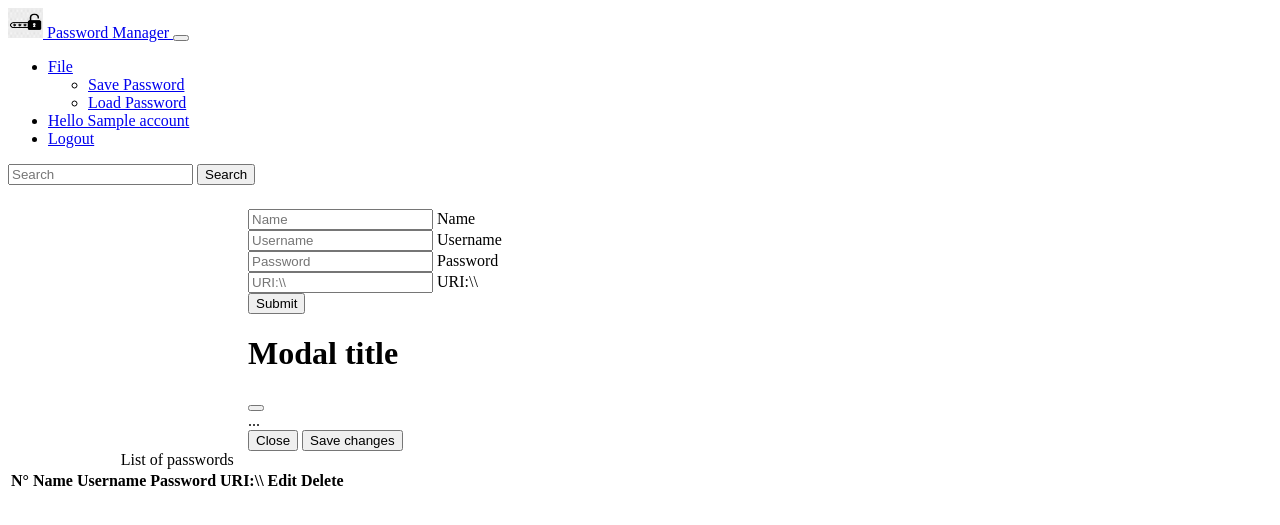
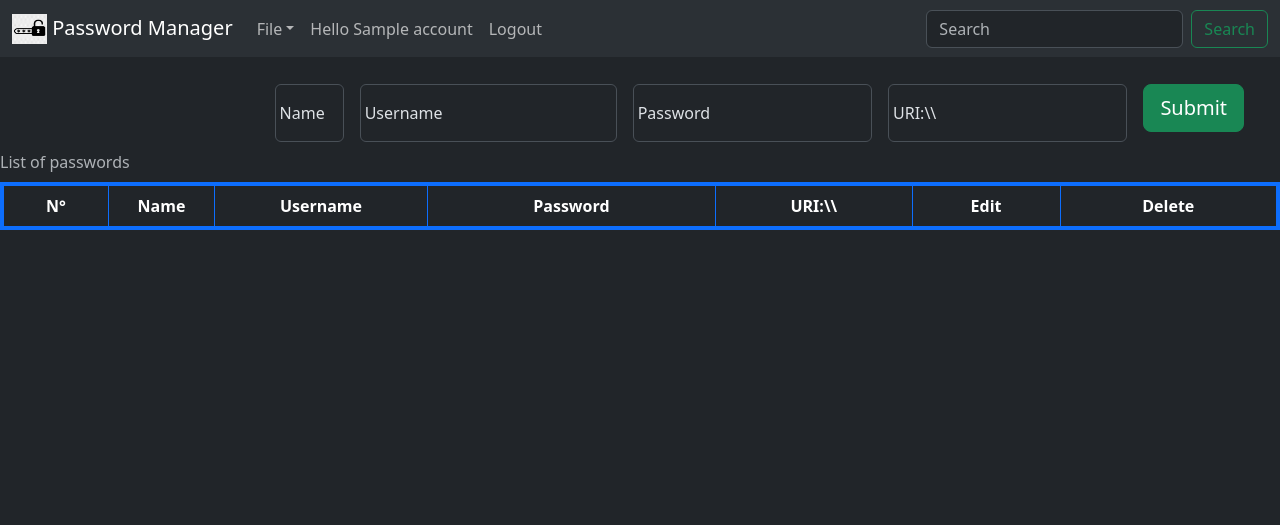
Before and after one commit to Jalbo27/Encrypt-Password, a Flask app: template passwordManager/WebSite/templates/error.html in a window 1280 px wide. Shown: the top 525 px of the page. Run offline with Flask 3, Linux system fonts and the light colour scheme; the template is opened without the code that fills it: most values are stand-ins (such as "Sample title", 1, 10 or a date in 2020); lists and menus that the app fills with data are empty; some libraries are stand-ins or nearby versions.

Commit message:
adjust form json js side

```diff
--- a/passwordManager/WebSite/app.py
+++ b/passwordManager/WebSite/app.py
@@ -2,6 +2,7 @@
 from engine import Engine
 from markupsafe import escape
 import db
+import json
 
 app = Flask(__name__)
 
@@ -17,20 +18,24 @@
 
 @app.route("/homepage/", methods=['POST'])
 def uploadPassword():
-    password_dict.append(request.get_json())
-    print('i\'m here', password_dict)
-    #id += 1
-    #password_dict[-1]['id'] = id
-    name = password_dict[-1]['name']
-    username = password_dict[-1]['username']
-    password = password_dict[-1]['password']
-    uri = password_dict[-1]['uri']
-    if responder.sanityPassword(name, username, password, uri):
-        print('i\'m here inside sanity password function')
-        print('response sent')
-        return jsonify(password_dict[-1])
-    else:
-        return render_template("homepage.html/")
+    if(request.is_json):
+        password_dict.append(request.get_json())
+        print('i\'m here', password_dict)
+        name = password_dict[-1]['name']
+        username = password_dict[-1]['username']
+        password = password_dict[-1]['password']
+        uri = password_dict[-1]['uri']
+        if responder.sanityPassword(name, username, password, uri):
+            print('i\'m here inside sanity password function')
+            print('response sent')
+            return jsonify(password_dict[-1])
+        else:
+            return render_template("homepage.html/")
+    # else:
+    #     print(request.headers)
+    #     print("It is not a json media type")
+    #     return render_template("homepage.html/")
+    return jsonify(request)
 
 ### LOADS LOGIN PAGE --- METHOD = 'GET'
 @app.route("/login", methods=['GET'])
@@ -42,16 +47,31 @@
 @app.route("/login", methods=['POST'])
 def login():
     print("I\'m inside login function")
-    if(request.get_json() != None):
-        username = request.get_json()['username']
-        password = request.get_json()['password']
-        if responder.account(username, password, False):
-            return jsonify(render_template("homepage.html/", account=username))
-        else:
-            response = {'login': 'failed'}
-            return jsonify(response)
+    if (request.is_json):
+        print(request.get_json())
+        try:
+            if(request.get_json() != None):
+                username = request.get_json()['username']
+                password = request.get_json()['password']
+                if responder.account(username, password, True):
+                    print("User created")
+                    return jsonify({"code": 200, "url": f"/homepage/"})
+                    #return redirect(url_for(home_page, name=username), code=302)
+                else:
+                    print("Login failed")
+                    response = {'login': 'failed'}
+                    return jsonify(response)
+            else:
+                print("Failed request")
+                return render_template("login.html", check=False)
+        except Exception as error:
+            print(error)
+            return render_template("login.html", check=False)
+    else:
+        print("It is not a json media type")
+        return render_template("login.html", check=False)
 
-
+###
 @app.route("/register")
 def register():
     pass
--- a/passwordManager/WebSite/static/homepage.js
+++ b/passwordManager/WebSite/static/homepage.js
@@ -1,14 +1,14 @@
 let container = {};
 
-document.onload = () => {
+window.onload = () => {
   /**
    * CONTROLLO LATO BACKEND DEI DATI INSERITI DALL'UTENTE E AGGIUNTA IN TABELLA DEI NUOVI CAMPI
    */
   const form = document.getElementById("form");
-  form.addEventListener("submit", async (event) => {
+  form.addEventListener("submit",  async (event) => {
     event.preventDefault();
-    const myModal = document.getElementById('submitModal');
-    const myInput = document.getElementById('submitBtn');
+    //const myModal = document.getElementById('submitModal');
+    //const myInput = document.getElementById('submitBtn');
     const name_pass = document.getElementsByName("name-control")[0].value;
     const username = document.getElementsByName("username-control")[0].value;
     const password = document.getElementsByName("password-control")[0].value;
@@ -26,7 +26,8 @@
     console.log('password: ' + container.password);
     console.log('uri: ' + container.uri);
     console.log(container);
-    console.log('I\'m under submit event')
+    console.log('I\'m under submit event');
+
     try {
       if (name_pass != '' && username != '' && password != '' && uri != '') {
         const url = "http://127.0.0.1:5000/homepage/";
@@ -38,15 +39,15 @@
         password.value = '';
         uri.value = '';
 
-        myModal.addEventListener('shown.bs.modal', () => {
-          myInput.focus()
-        })
+        // myModal.addEventListener('shown.bs.modal', () => {
+        //   myInput.focus()
+        // })
       }
       else {
         console.log('error');
-        myModal.addEventListener('shown.bs.modal', () => {
-          myInput.focus()
-        })
+        // myModal.addEventListener('shown.bs.modal', () => {
+        //   myInput.focus()
+        // })
       }
     } catch (error) {
       console.error(error);
@@ -76,7 +77,7 @@
     method: "POST",
     headers: {
       "Content-Type": "application/json",
-      "Accept": "application/json"
+      "Accept-Post": "application/json"
     },
     body: JSON.stringify(container)
   }).then(response => {
@@ -86,6 +87,7 @@
     }
     else {
       return response.json().then(value => {
+        console.log(value)
         return value;
       });
     }
--- a/passwordManager/WebSite/templates/homepage.html
+++ b/passwordManager/WebSite/templates/homepage.html
@@ -1,6 +1,5 @@
 <!DOCTYPE html>
 <html lang="en" xmlns="http://www.w3.org/1999/xhtml" class="html__responsive">
-{% block head %}
 
 <head>
   <title>Password Manager | Alberto Lorenzini</title>
@@ -12,7 +11,6 @@
   <script type="text/javascript" src="../static/bootstrap/js/bootstrap.js" defer></script>
   <script type="text/javascript" src="../static/homepage.js"></script>
 </head>
-{% endblock %}
 
 <body data-bs-theme="dark" style="overflow-x: hidden;">
   <nav class="navbar navbar-expand-lg bg-body-tertiary" id="nav-bar">
@@ -74,26 +72,8 @@
       <input type="url" class="form-control" id="floatingInput" name="uri-control" placeholder="URI:\\">
       <label for="floatingInput">URI:\\</label>
     </div>
-    <div class="col-auto">
-      <button type="submit" class="btn btn-success btn-lg" data-bs-toggle="modal" data-bs-target="#exampleModal" id="submitBtn">Submit</button>
-      <div class="modal fade" id="submitModal" tabindex="-1" aria-labelledby="exampleModalLabel" aria-hidden="true">
-        <div class="modal-dialog">
-          <div class="modal-content">
-            <div class="modal-header">
-              <h1 class="modal-title fs-5" id="exampleModalLabel">Modal title</h1>
-              <button type="button" class="btn-close" data-bs-dismiss="modal" aria-label="Close"></button>
-            </div>
-            <div class="modal-body">
-              ...
-            </div>
-            <div class="modal-footer">
-              <button type="button" class="btn btn-secondary" data-bs-dismiss="modal">Close</button>
-              <button type="button" class="btn btn-primary">Save changes</button>
-            </div>
-          </div>
-        </div>
-      </div>
-
+    <div class="col-auto form-floating">
+      <button type="submit" class="btn btn-success btn-lg" id="submitBtn">Submit</button>
     </div>
   </form>
   <div class="grid text-center">
```
Also changed, not shown: passwordManager/WebSite/static/login.js (+19 -10 lines), passwordManager/WebSite/templates/login.html (+12 -6 lines), passwordManager/WebSite/account.db.
